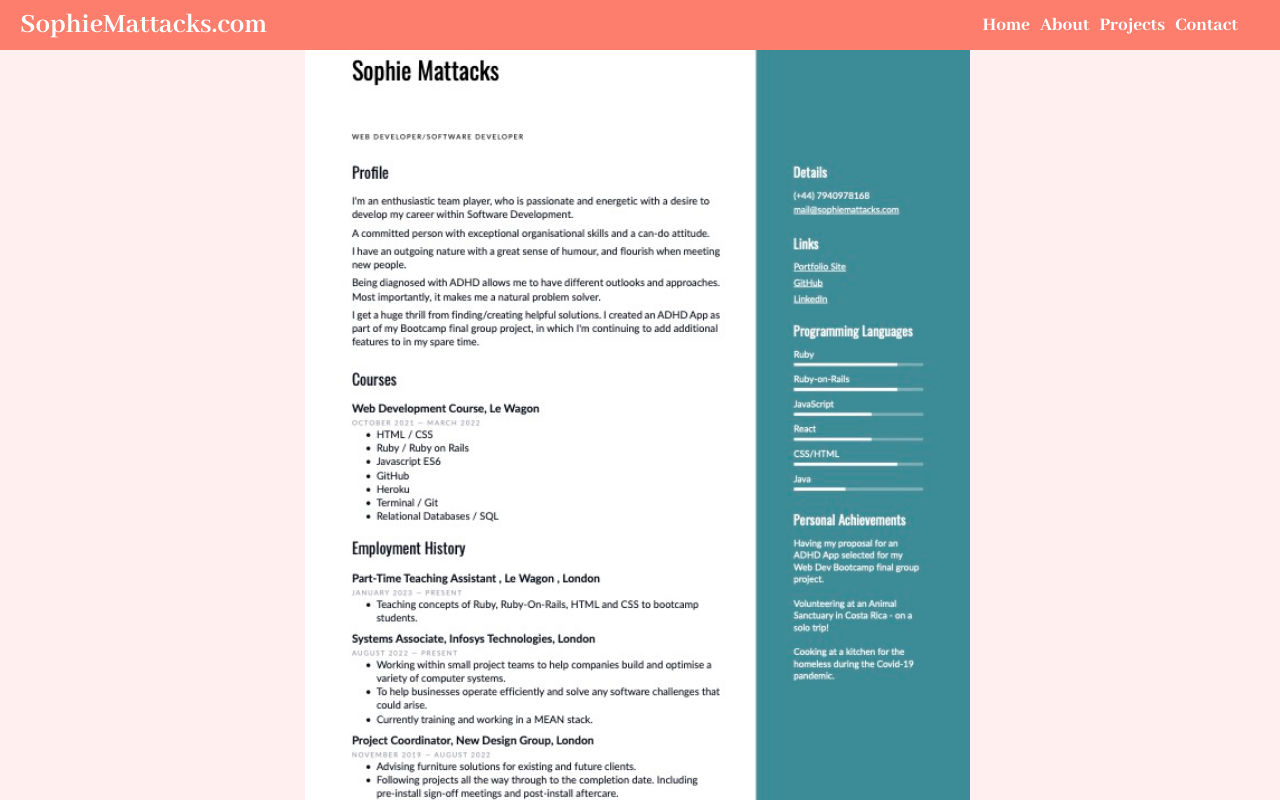
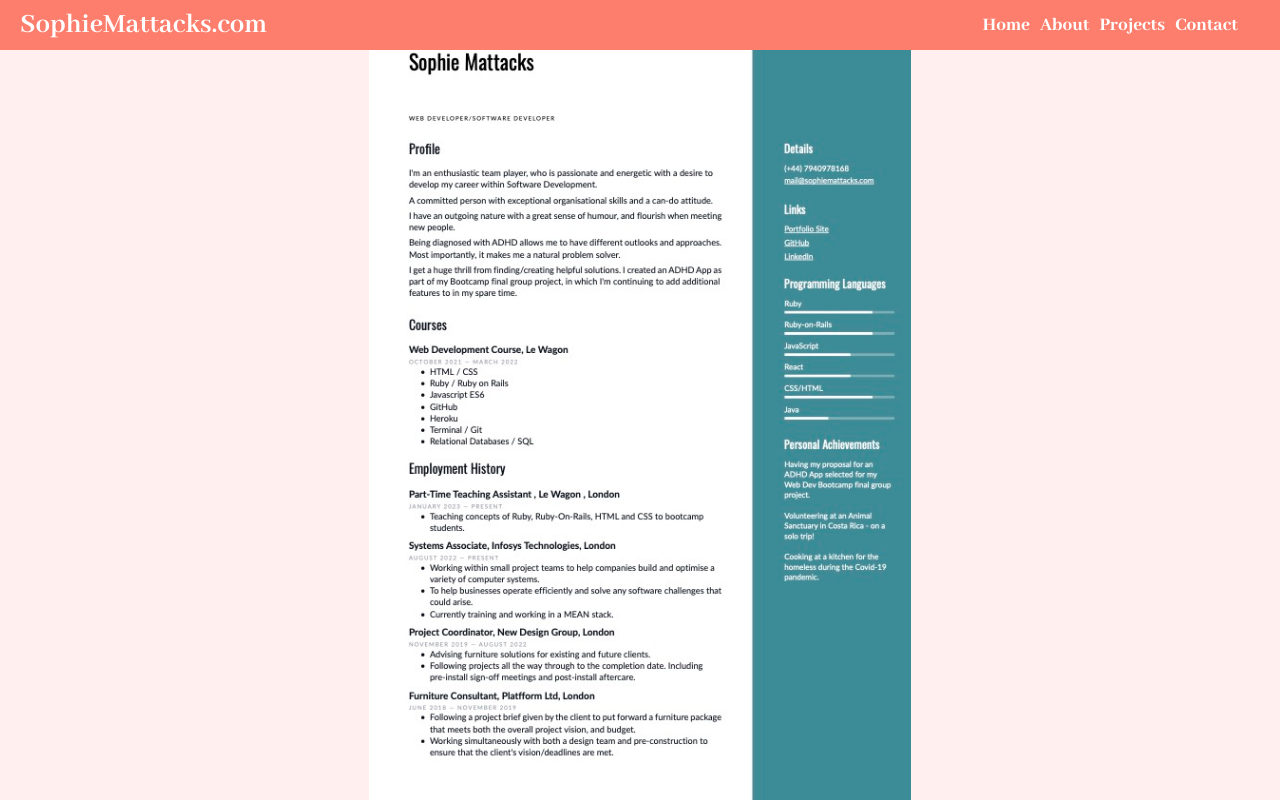
Before and after one commit to SophieMatts/sophie-mattacks, a React (Create React App) app: page /CV in a window 1280 px wide. Built offline with nearby package versions, Linux system fonts and the light colour scheme.

Commit message:
Altered CV to fit CV page better

```diff
--- a/src/Pages/CV/CV.css
+++ b/src/Pages/CV/CV.css
@@ -4,12 +4,14 @@
   display: flex;
   flex-direction: row;
   justify-content: center;
+  overflow: hidden;
 }
 
 .cv{
-  width: 65%;
+  width: 53%;
   height: 100%;
-  margin-right: 5px;
+  margin-top: 2px;
+  margin-bottom: 10px;
   background-image: url("/public/SophieMattacks_CV.png");
   background-size: cover;
 }
--- a/src/Pages/CV/CV.js
+++ b/src/Pages/CV/CV.js
@@ -6,8 +6,7 @@ const CV = () => {
   return (
     <>
     <div className="cv-container">
-      <div className="cv">
-      </div>
+      <div className="cv"></div>
     </div>
 
     </>
```
